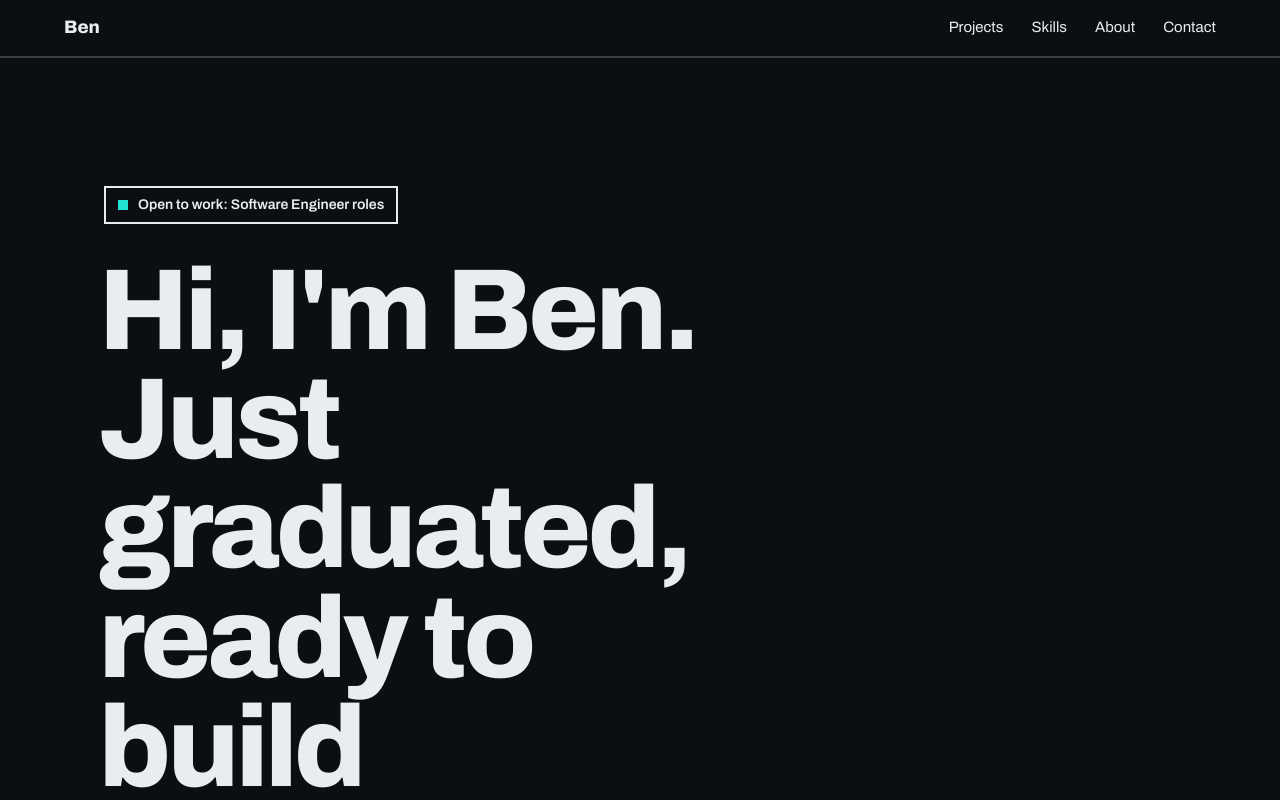
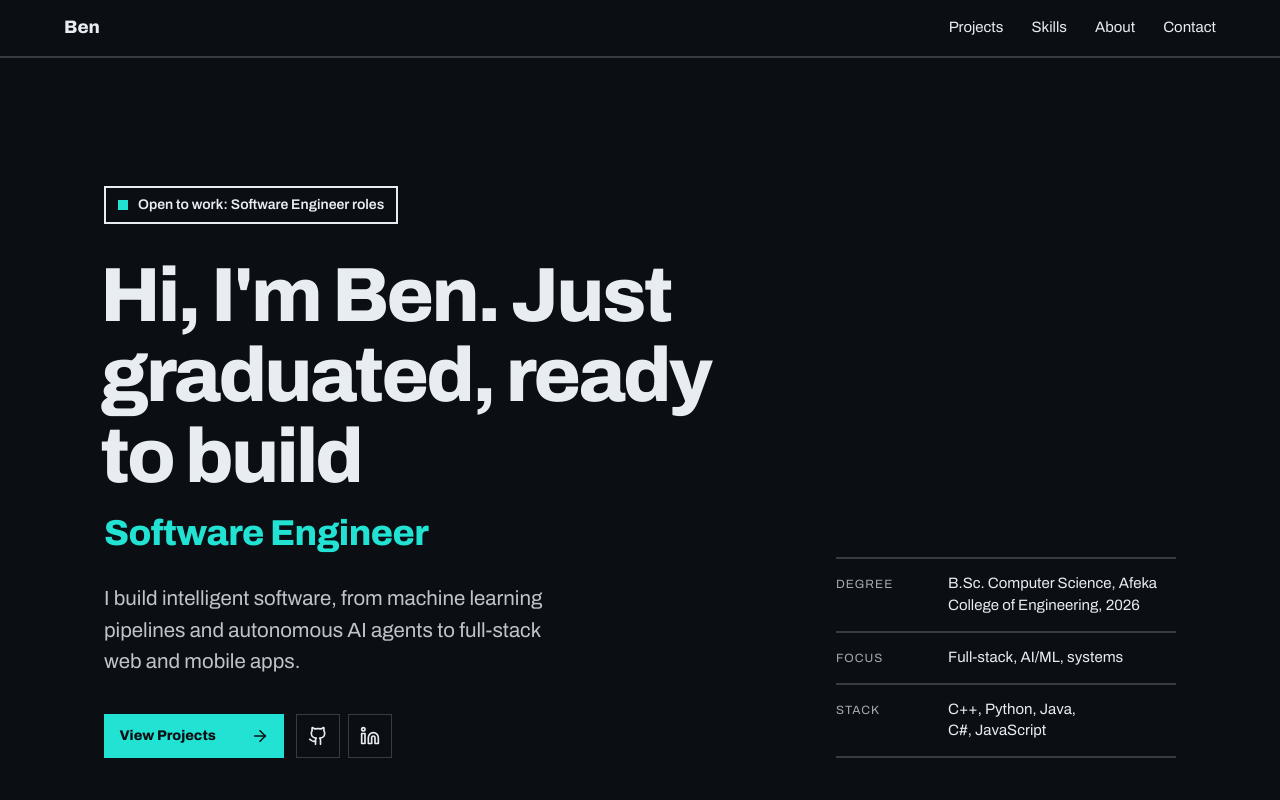
Before and after one commit to BenSarks/BenSarks.github.io, a React (Vite) app: page / in a window 1280 px wide. Shown: the top 800 px of the page. Built offline with nearby package versions, Linux system fonts and the light colour scheme.

Commit message:
Update app.css

```diff
--- a/src/styles/app.css
+++ b/src/styles/app.css
@@ -1,5 +1,3 @@
-/* Site styles on top of the Modernist design system (modernist.css).
-   The tokens below re-theme the system to a dark ground with a teal accent. */
 
 :root {
   color-scheme: dark;
@@ -80,7 +78,7 @@ ul { list-style: none; margin: 0; padding: 0; }
 }
 .badge-dot { width: 10px; height: 10px; background: var(--color-accent); flex: none; }
 .hero-name {
-  font-size: clamp(52px, 9vw, 128px); line-height: .95; letter-spacing: -.035em; margin: 0 0 0 -.05em;
+  font-size: clamp(40px, 6vw, 80px); line-height: 1.05; letter-spacing: -.035em; margin: 0 0 0 -.05em;
 }
 .hero-role {
   font-family: var(--font-heading); font-weight: var(--font-heading-weight);
```
